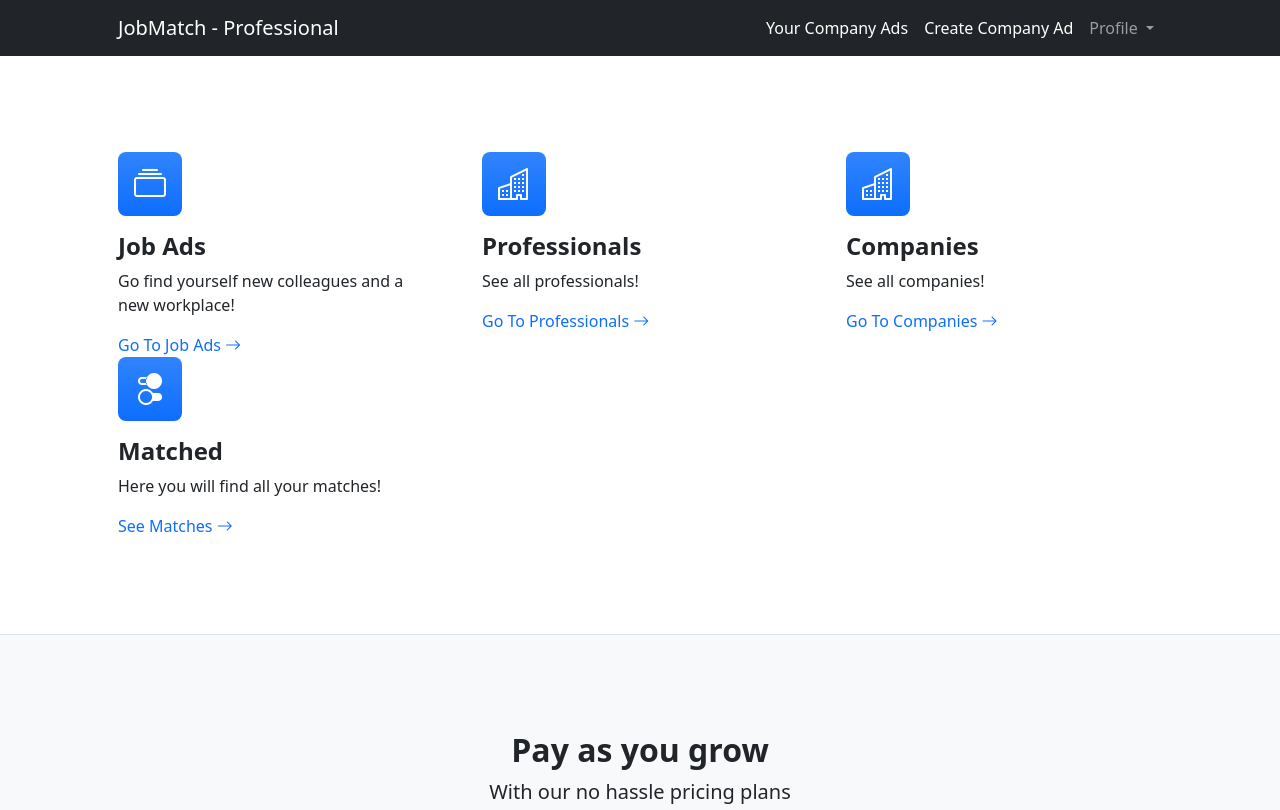
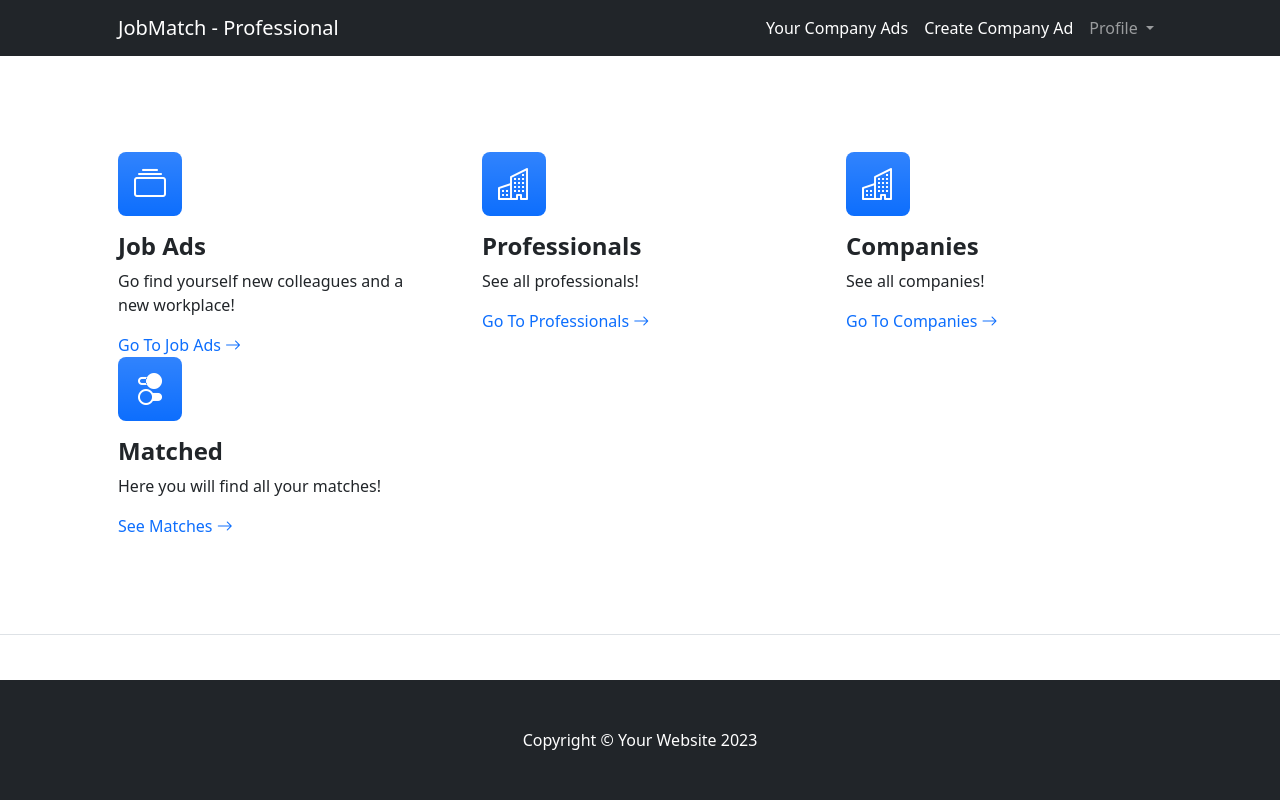
Before and after one commit to AlphaPythonTeam8/JobMatch, a plain HTML site: page frontend/logged_professional.html in a window 1280 px wide. Shown: the top 810 px of the page. Drawn offline with nearby package versions, Linux system fonts and the light colour scheme.

Commit message:
Frontend finishing touches...

```diff
--- a/frontend/logged_professional.html
+++ b/frontend/logged_professional.html
@@ -101,7 +101,7 @@
             </div>
         </section>
         <!-- Pricing section-->
-        <section class="bg-light py-5 border-bottom">
+        <!-- <section class="bg-light py-5 border-bottom">
             <div class="container px-5 my-5">
                 <div class="text-center mb-5">
                     <h2 class="fw-bolder">Pay as you grow</h2>
@@ -252,7 +252,7 @@
                     </div>
                 </div>
             </div>
-        </section>
+        </section> -->
         <!-- Testimonials section-->
         <!-- <section class="py-5 border-bottom">
             <div class="container px-5 my-5 px-5">
@@ -336,6 +336,16 @@
             </div>
         </section> -->
         <!-- Footer-->
+        <style>
+            footer {
+                position: fixed;
+                bottom: 0;
+                width: 100%;
+                text-align: center;
+                background-color: #343a40;
+                padding: 15px 0;
+            }
+        </style>
         <footer class="py-5 bg-dark">
             <div class="container px-5"><p class="m-0 text-center text-white">Copyright &copy; Your Website 2023</p></div>
         </footer>
```
Also changed, not shown: frontend/logged_company.html (+17 -33 lines), frontend/not_logged.html (+8 -9 lines).
